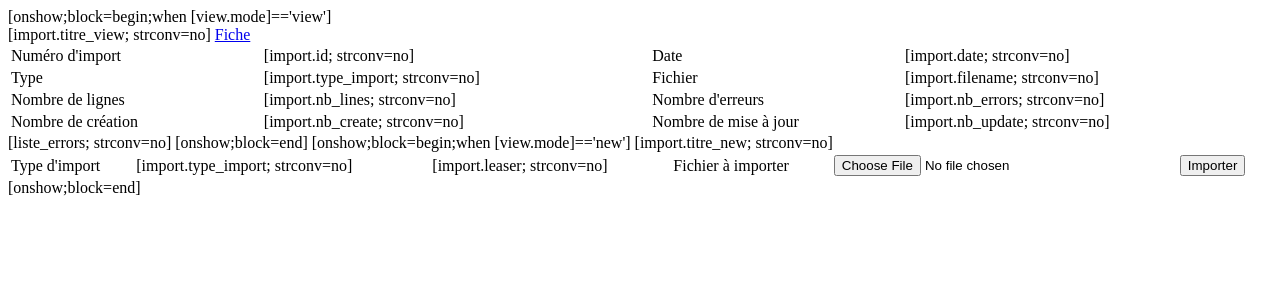
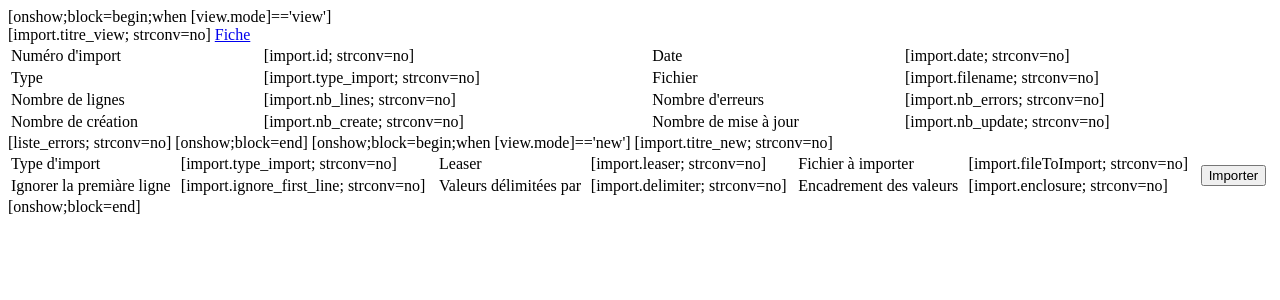
Before and after one commit to atm-jpb/financement, a PHP site: page /ATM/tpl/import.tpl.php in a window 1280 px wide. Shown: the top 300 px of the page. Run offline with PHP 8.4, Linux system fonts and the light colour scheme; some libraries are stand-ins or nearby versions.

Commit message:
Import : score

```diff
--- a/class/import.class.php
+++ b/class/import.class.php
@@ -541,7 +541,9 @@ class Import // extends CommonObject
 			case 'fichier_leaser':
 				$this->importFichierLeaser($dataline);
 				break;
-
+			case 'score':
+				$this->importLineScore($dataline);
+				break;
 
 			default:
 
--- a/tpl/import.tpl.php
+++ b/tpl/import.tpl.php
@@ -25,10 +25,19 @@
 		<tr>
 			<td>Type d'import</td>
 			<td>[import.type_import; strconv=no]</td>
+			<td>Leaser</td>
 			<td>[import.leaser; strconv=no]</td>
 			<td>Fichier à importer</td>
-			<td><input type="file" name="fileToImport" class="flat" /></td>
-			<td><input type="submit" name="import" class="button" value="Importer"></td>
+			<td>[import.fileToImport; strconv=no]</td>
+			<td rowspan="2"><input type="submit" name="import" class="button" value="Importer"></td>
+		</tr>
+		<tr>
+			<td>Ignorer la premi&agrave;re ligne</td>
+			<td>[import.ignore_first_line; strconv=no]</td>
+			<td>Valeurs d&eacute;limit&eacute;es par</td>
+			<td>[import.delimiter; strconv=no]</td>
+			<td>Encadrement des valeurs</td>
+			<td>[import.enclosure; strconv=no]</td>
 		</tr>
 	</table>
 
```
Also changed, not shown: import.php (+9 -4 lines), 1 other file.
